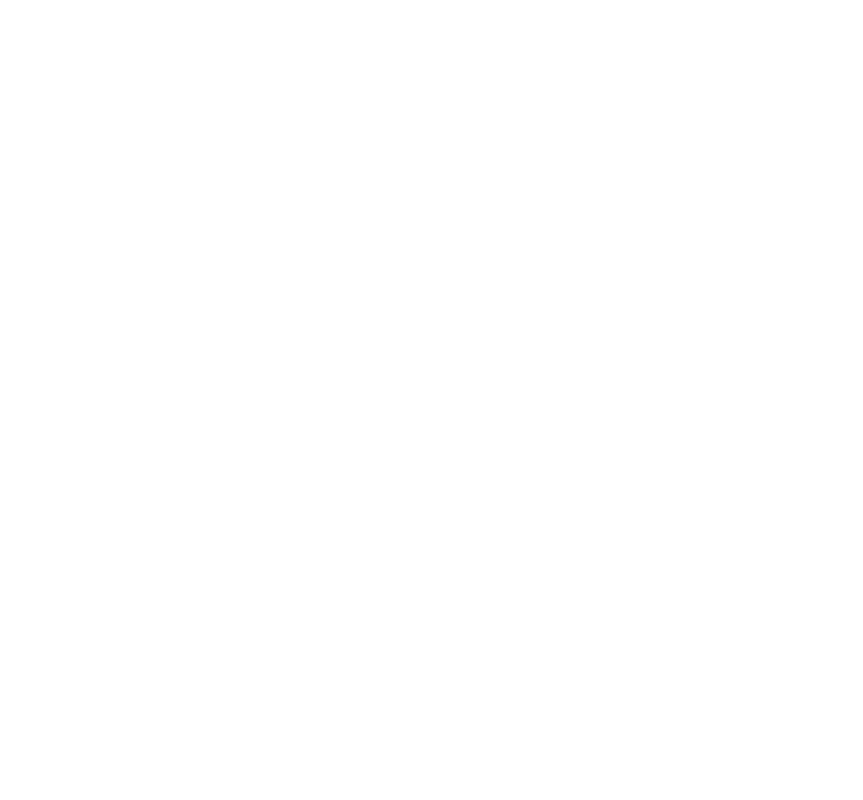
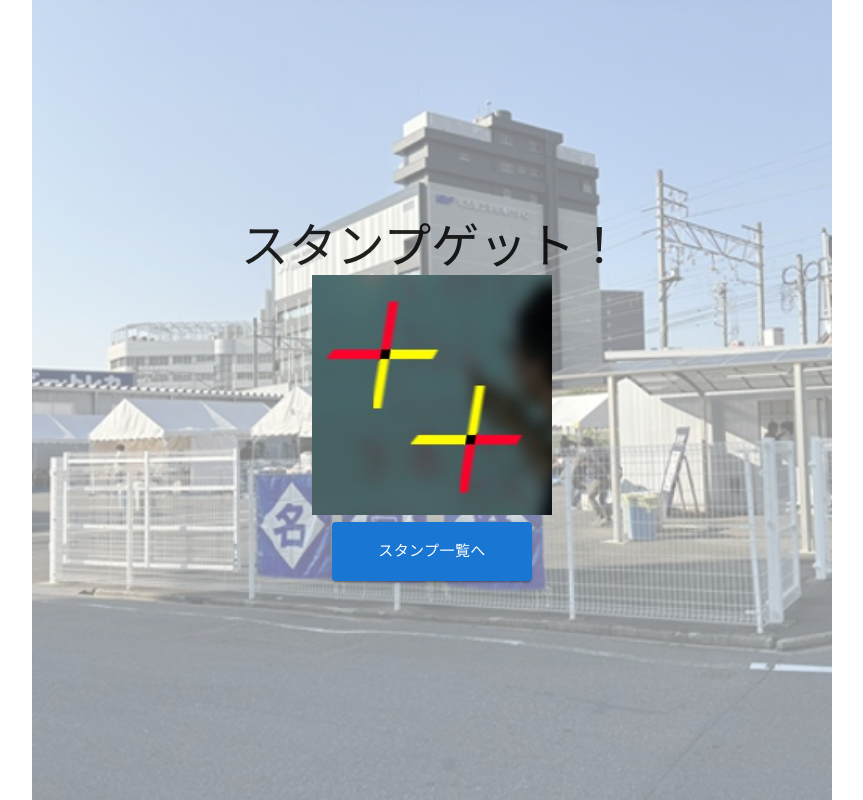
Before and after one commit to nkc-ug/meigakusai-stamprally2024, a React (Vite) app: page /stampget in a window 1280 px wide. Before the commit this address had no page. Shown: the whole page, without its empty margins (208-1071 px from the left). Built offline with nearby package versions, Linux system fonts and the light colour scheme.

Commit message:
スタンプ獲得画面作成

```diff
--- a/src/App.tsx
+++ b/src/App.tsx
@@ -2,6 +2,7 @@
 import { Home } from "./pages/Home";
 import { StampList } from "./pages/StampList";
 import { Debug } from "./pages/Debug";
+import { StampGet } from "./pages/StampGet";
 
 function App() {
   return (
@@ -9,6 +10,7 @@
       <Routes>
         <Route path="/" element={<Home />} />
         <Route path="/stamplist" element={<StampList />} />
+        <Route path="/stampget" element={<StampGet />} />
         <Route path="/debug" element={<Debug />} />
       </Routes>
     </BrowserRouter>
--- /dev/null
+++ b/src/pages/StampGet.tsx
@@ -0,0 +1,43 @@
+import { Box, Button, Container, Typography } from "@mui/material";
+import bgimg from "../assets/images/bg/home.png";
+import { useNavigate } from "react-router-dom";
+
+export const StampGet = () => {
+  const nav = useNavigate();
+
+  return (
+    <Container
+      sx={{
+        height: "100vh",
+        padding: 2,
+        textAlign: "center",
+        backgroundImage: `url(${bgimg})`,
+        backgroundSize: "auto 100vh",
+        backgroundPosition: "center top",
+        backgroundAttachment: "fixed",
+        backgroundRepeat: "no-repeat",
+        display: "flex",
+        alignItems: "center",
+        justifyContent: "center",
+      }}
+    >
+      <Box>
+        <Typography variant="h3">スタンプゲット！</Typography>
+        <Box>
+          <img src="src/assets/images/stamp/nkc-ug.jpg" />
+        </Box>
+
+        <Button
+          variant="contained"
+          size="large"
+          sx={{ padding: 2, width: "25vh" }}
+          onClick={() => {
+            nav("/stamplist");
+          }}
+        >
+          スタンプ一覧へ
+        </Button>
+      </Box>
+    </Container>
+  );
+};
--- a/src/pages/StampList.tsx
+++ b/src/pages/StampList.tsx
@@ -26,18 +26,14 @@
             <Typography variant="h4" sx={{ marginBottom: 4 }}>
               スタンプ一覧
             </Typography>
-            <Box>
-              <StampView json={jsondata[0]} />
-            </Box>
-            <Box>
-              <StampView json={jsondata[1]} />
-            </Box>
-            <Box>
-              <StampView json={jsondata[2]} />
-            </Box>
-            <Box>
-              <StampView json={jsondata[3]} />
-            </Box>
+            {jsondata.map((json, index) => {
+              return (
+                <Box key={index}>
+                  <StampView json={json} />
+                </Box>
+              );
+            })}
+
             <Button
               variant="contained"
               size="large"
```
